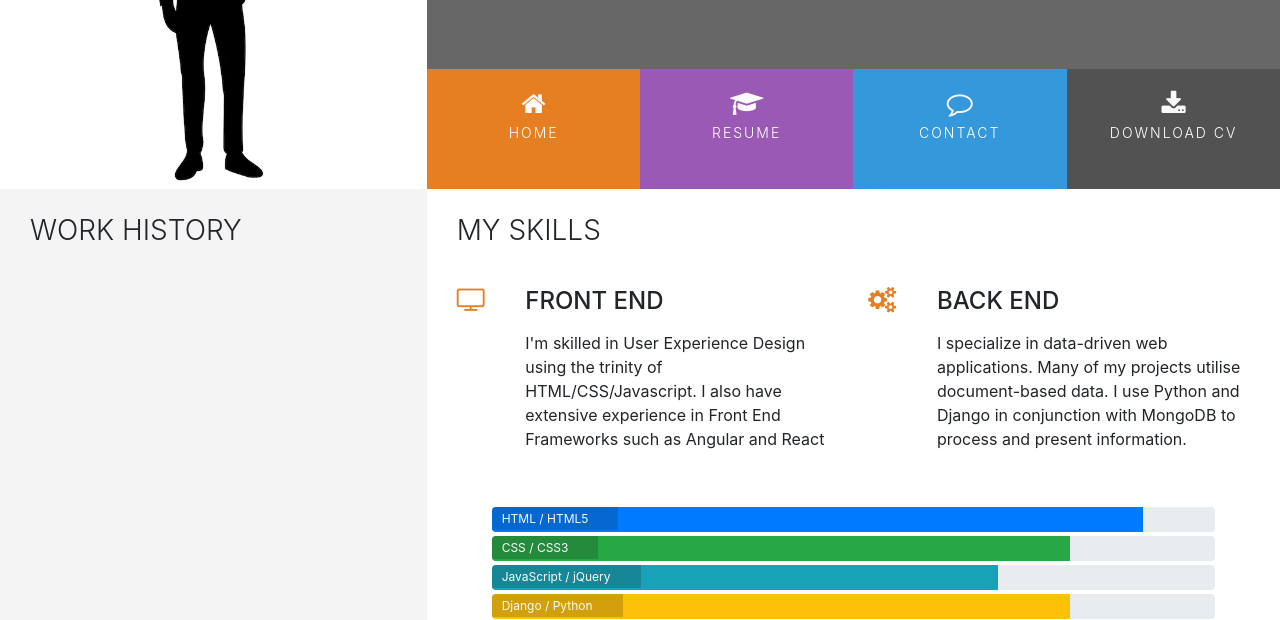
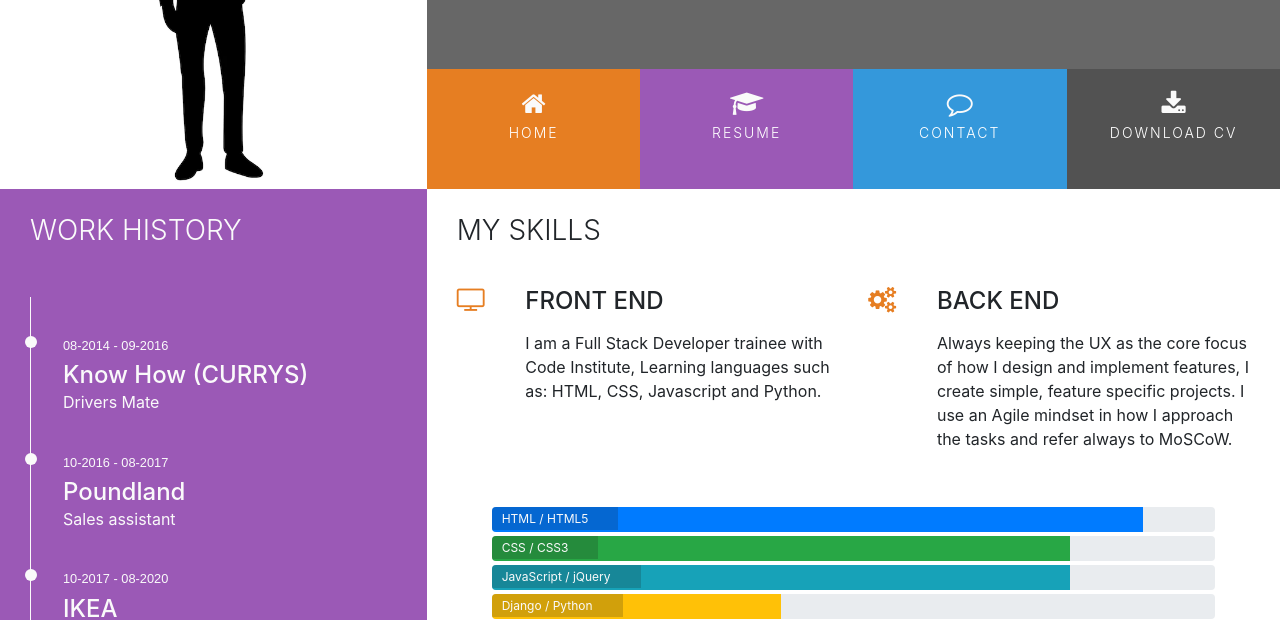
Before and after one commit to LiamEdwards931/CV, a plain HTML site: page resume.html in a window 1280 px wide. Shown: the part 180-800 px from the top of the page. Drawn offline with nearby package versions, Linux system fonts and the light colour scheme.

Commit message:
added resume html content

```diff
--- a/assets/css/styles.css
+++ b/assets/css/styles.css
@@ -10,6 +10,10 @@
 
 .bg-color-personal-info {
     background-color: #f4f4f4;
+}
+
+.bg-color-work-history {
+    background-color: #9b59b6;
 }
 
 .ui-menu-color-home {
@@ -61,6 +65,7 @@ h4 {
     float: none;
 }
 
+.history-heading,
 .section-heading {
     font-family: "Exo 2" sans-serif;
     font-weight: 300;
@@ -280,3 +285,51 @@ footer {
 #bootstrap-override .progress-section {
     margin: 40px 20px;
 }
+
+/*--------------------------------------------History*/
+
+.history-heading {
+    color: #fafafa;
+    margin-bottom: 50px;
+}
+
+.timeline-item {
+    padding: 4em 2em 0em 2em;
+    position: relative;
+    color: #fafafa;
+    border-left: 1px solid;
+}
+
+.timeline-item p {
+    padding: 0;
+    margin: 0;
+}
+
+.timeline-item:before {
+    content: attr(data-dates);
+    position: absolute;
+    left: 2.5em;
+    top: 3em;
+    display: block;
+    font-family: "Exo", sans-serif;
+    font-weight: 500;
+    font-size: 0.8em;
+    padding: 0;
+    margin: 0;
+}
+
+.timeline-item:after {
+    width: 12px;
+    height: 12px;
+    display: block;
+    top: 2.4em;
+    position: absolute;
+    left: -6px;
+    border-radius: 12px;
+    content: '';
+    background: #fafafa;
+}
+
+.history-items {
+    margin-bottom: 30px;
+}
--- a/resume.html
+++ b/resume.html
@@ -81,12 +81,30 @@
     </header>
     <section class="container-fluid">
         <div class="row">
-            <div class="col-md-4 bg-color-personal-info section-column">
+            <div class="col-md-4 bg-color-work-history section-column">
                 <div class="row">
                     <div class="col-12">
-                        <h3 class="section-heading uppercase">
+                        <h3 class="history-heading uppercase">
                             Work History
                         </h3>
+                    </div>
+                </div>
+                <div class="history-items">
+                    <div class="timeline-item" data-dates="08-2014 - 09-2016">
+                        <h4>Know How (CURRYS)</h4>
+                        <p>Drivers Mate</p>
+                    </div>
+                    <div class="timeline-item" data-dates="10-2016 - 08-2017">
+                        <h4>Poundland</h4>
+                        <p>Sales assistant</p>
+                    </div>
+                    <div class="timeline-item" data-dates="10-2017 - 08-2020">
+                        <h4>IKEA</h4>
+                        <p>Co-worker (self-serve warehouse)</p>
+                    </div>
+                    <div class="timeline-item" data-dates="10-2020 - Present">
+                        <h4>IKEA</h4>
+                        <p>Team Leader (MarketHall)</p>
                     </div>
                 </div>
             </div>
@@ -105,8 +123,8 @@
                             <div class="col-10">
                                 <h4 class="three-reasons-heading uppercase">Front End</h4>
                                 <p>
-                                    I'm skilled in User Experience Design using the trinity of HTML/CSS/Javascript. I also
-                                    have extensive experience in Front End Frameworks such as Angular and React
+                                    I am a Full Stack Developer trainee with Code Institute,
+                                    Learning languages such as: HTML, CSS, Javascript and Python.
                                 </p>
                             </div>
                         </div>
@@ -119,9 +137,9 @@
                             <div class="col-10">
                                 <h4 class="three-reasons-heading uppercase">Back End</h4>
                                 <p>
-                                    I specialize in data-driven web applications. Many of my projects utilise document-based
-                                    data. I use Python and Django in conjunction with MongoDB to process and present
-                                    information.
+                                    Always keeping the UX as the core focus of how I design and implement features,
+                                    I create simple, feature specific projects. I use an Agile mindset in how I approach
+                                    the tasks and refer always to MoSCoW.
                                 </p>
                             </div>
                         </div>
@@ -144,23 +162,23 @@
                             <span class="progress-type">CSS / CSS3</span>
                         </div>
                         <div class="progress">
-                            <div class="progress-bar bg-info" role="progressbar" aria-valuenow="70" aria-valuemin="0"
-                                aria-valuemax="100" style="width:70%;">
-                                <span class="sr-only">70% complete</span>
+                            <div class="progress-bar bg-info" role="progressbar" aria-valuenow="80" aria-valuemin="0"
+                                aria-valuemax="100" style="width:80%;">
+                                <span class="sr-only">80% complete</span>
                             </div>
                             <span class="progress-type">JavaScript / jQuery</span>
                         </div>
                         <div class="progress">
-                            <div class="progress-bar bg-warning" role="progressbar" aria-valuenow="80" aria-valuemin="0"
-                                aria-valuemax="100" style="width:80%;">
-                                <span class="sr-only">80% complete</span>
+                            <div class="progress-bar bg-warning" role="progressbar" aria-valuenow="40" aria-valuemin="0"
+                                aria-valuemax="100" style="width:40%;">
+                                <span class="sr-only">40% complete</span>
                             </div>
                             <span class="progress-type">Django / Python</span>
                         </div>
                         <div class="progress">
-                            <div class="progress-bar bg-danger" role="progressbar" aria-valuenow="80" aria-valuemin="0"
-                                aria-valuemax="100" style="width:80%;">
-                                <span class="sr-only">80% complete</span>
+                            <div class="progress-bar bg-danger" role="progressbar" aria-valuenow="10" aria-valuemin="0"
+                                aria-valuemax="100" style="width:10%;">
+                                <span class="sr-only">10% complete</span>
                             </div>
                             <span class="progress-type">SQL / NoSQL</span>
                         </div>
```
